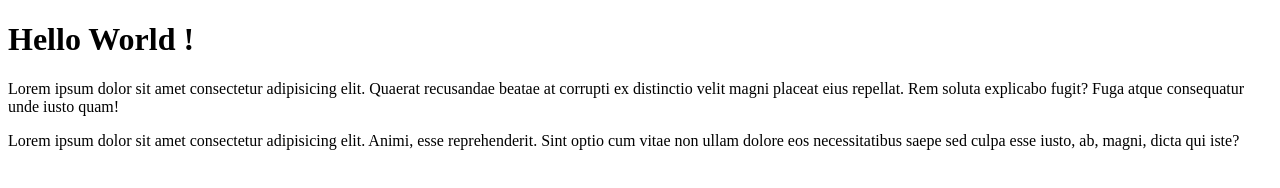
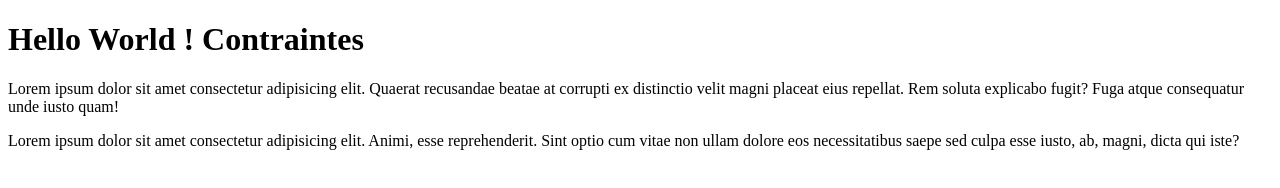
Before and after one commit to JeremyDallain/isfac-ci-cd, a website: page index.html in a window 1280 px wide. Drawn offline with Linux system fonts and the light colour scheme.

```diff
--- a/index.html
+++ b/index.html
@@ -6,7 +6,7 @@
     <title>Isfac CI / CD</title>
   </head>
   <body>
-    <h1>Hello World !</h1>
+    <h1>Hello World ! Contraintes</h1>
     <p>
       Lorem ipsum dolor sit amet consectetur adipisicing elit. Quaerat
       recusandae beatae at corrupti ex distinctio velit magni placeat eius
```
